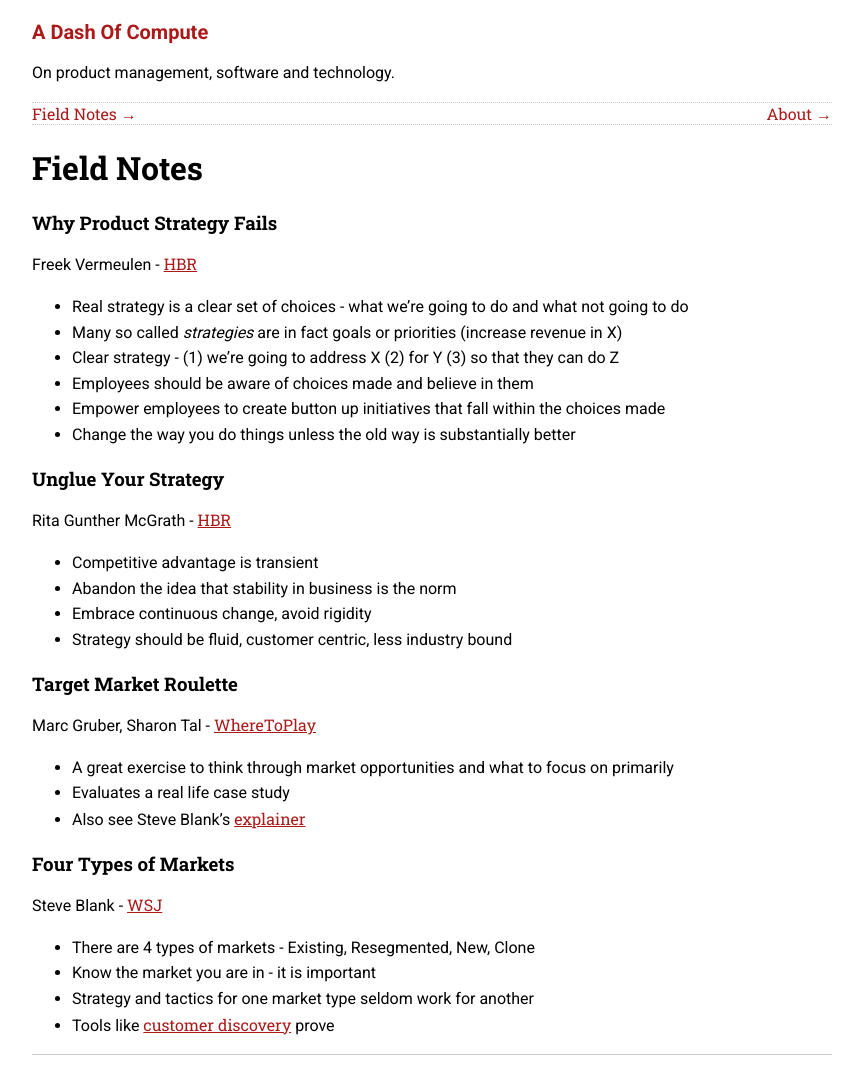
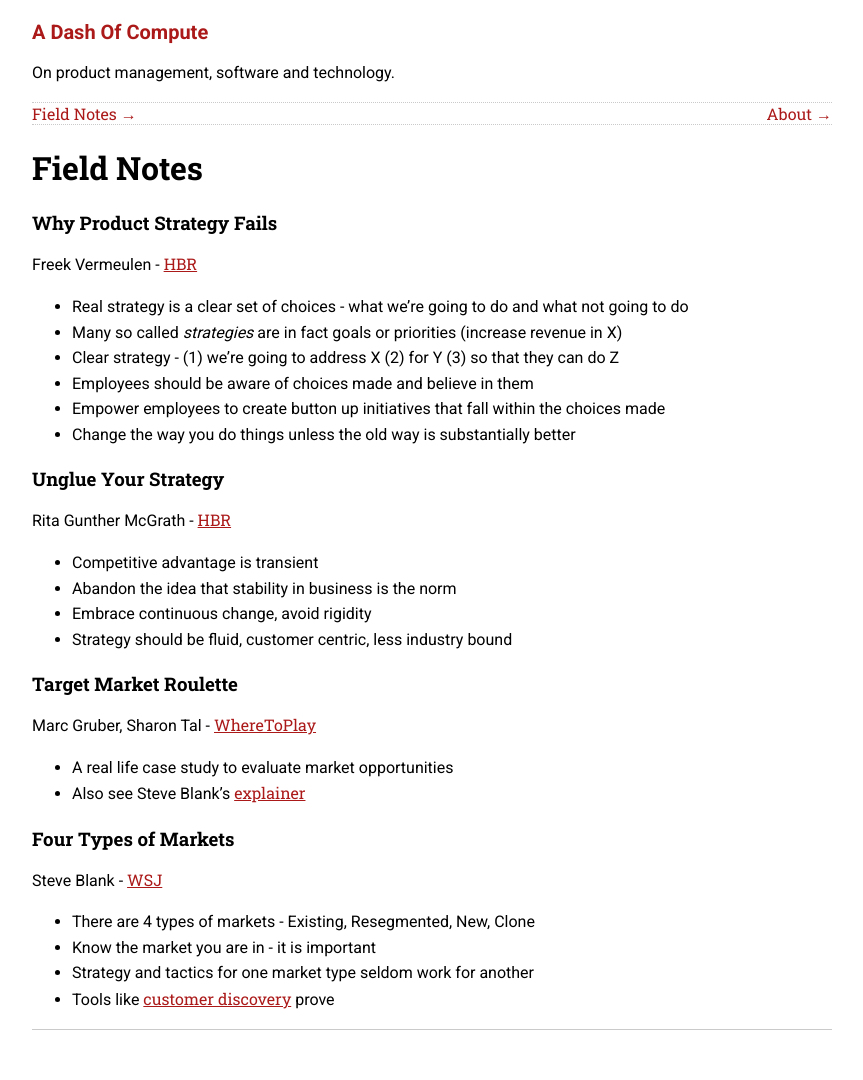
Before and after one commit to sautee/sautee.github.io, a Jekyll site: the page built from pages/fieldnotes.md, in a window 1280 px wide. Shown: the whole page, without its empty margins (208-1071 px from the left). Built offline with Jekyll 4.4.1, drawn with Linux system fonts in a browser that asks for light colours; after the commit the page ends 1055 px from its top, so only the background shows below that.

Commit message:
Update fieldnotes.md

```diff
--- a/pages/fieldnotes.md
+++ b/pages/fieldnotes.md
@@ -26,8 +26,7 @@ Rita Gunther McGrath - [HBR](https://hbr.org/2013/06/transient-advantage)
 ### Target Market Roulette
 Marc Gruber, Sharon Tal - [WhereToPlay](https://wheretoplay.co/flyability-safe-drones-for-inaccessible-places)
 
-- A great exercise to think through market opportunities and what to focus on primarily
-- Evaluates a real life case study
+- A real life case study to evaluate market opportunities
 - Also see Steve Blank's [explainer](https://steveblank.com/category/market-types/)
 
 ### Four Types of Markets
```
